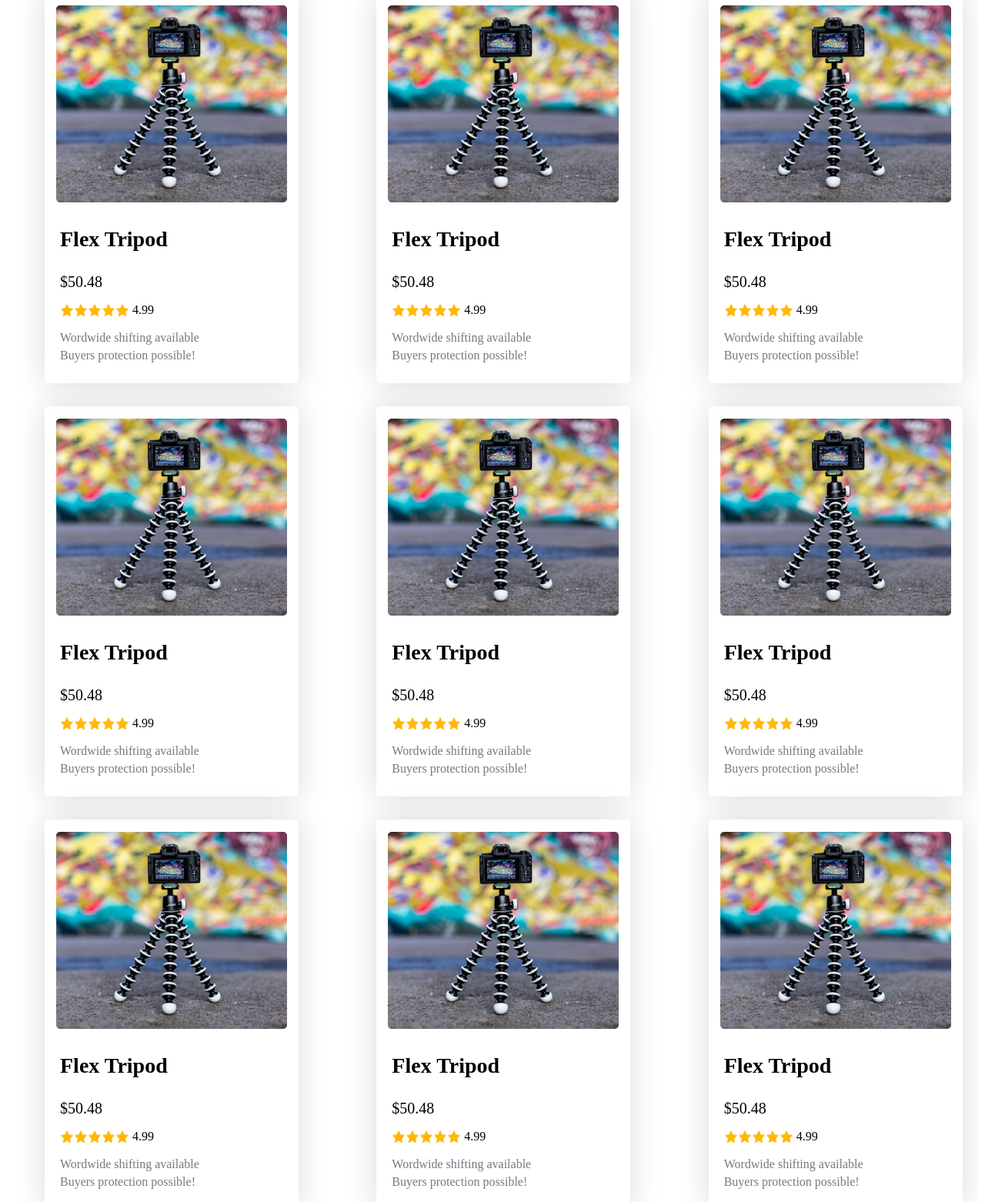
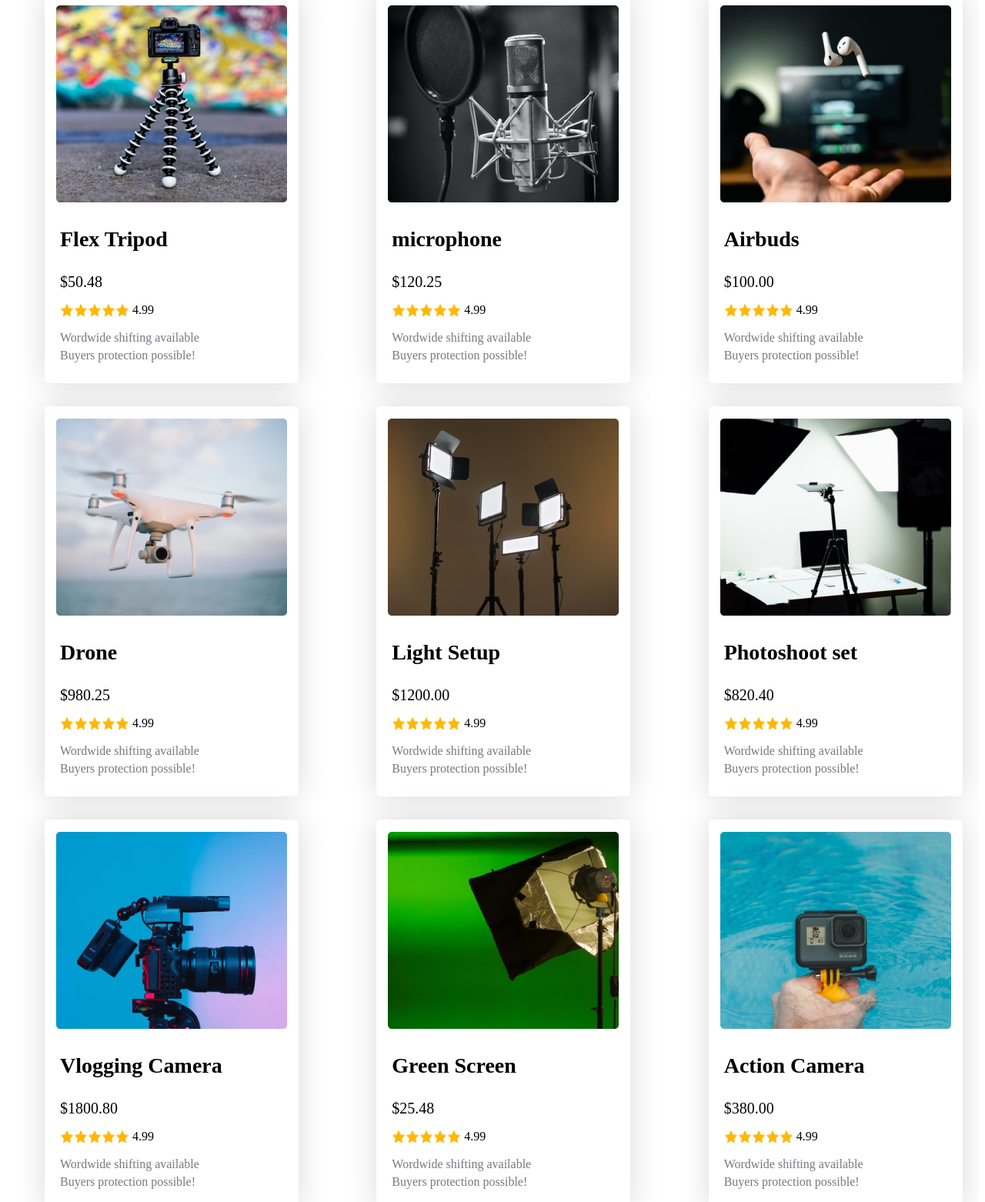
Before and after one commit to sabbir-shekh/influencer-gear, a plain HTML site: page index.html in a window 1280 px wide. Shown: the part 888-2450 px from the top of the page at 77% size. Drawn offline with Linux system fonts and the light colour scheme.

Commit message:
6th commit

```diff
--- a/index.html
+++ b/index.html
@@ -82,12 +82,12 @@ Buyers protection possible!</p>
 
     <div class="card">
         <div class="photo">
-        <img src="./media/tripod.png" alt="">
+        <img src="./media/mic.png" alt="">
         </div>
 
         <div class="container">
-        <h3 class="card-title">Flex Tripod</h3>
-        <span class="mrp">$50.48</span>
+        <h3 class="card-title">microphone</h3>
+        <span class="mrp">$120.25</span>
         <div class="star">
             <ul>
                 <img src="./star/icon-star.png" alt="">
@@ -107,12 +107,12 @@ Buyers protection possible!</p>
 
     <div class="card">
         <div class="photo">
-        <img src="./media/tripod.png" alt="">
+        <img src="./media/airpod.png" alt="">
         </div>
 
         <div class="container">
-        <h3 class="card-title">Flex Tripod</h3>
-        <span class="mrp">$50.48</span>
+        <h3 class="card-title">Airbuds</h3>
+        <span class="mrp">$100.00</span>
         <div class="star">
             <ul>
                 <img src="./star/icon-star.png" alt="">
@@ -132,12 +132,12 @@ Buyers protection possible!</p>
 
     <div class="card">
         <div class="photo">
-        <img src="./media/tripod.png" alt="">
+        <img src="./media/drone.png" alt="">
         </div>
 
         <div class="container">
-        <h3 class="card-title">Flex Tripod</h3>
-        <span class="mrp">$50.48</span>
+        <h3 class="card-title">Drone</h3>
+        <span class="mrp">$980.25</span>
         <div class="star">
             <ul>
                 <img src="./star/icon-star.png" alt="">
@@ -157,12 +157,12 @@ Buyers protection possible!</p>
 
     <div class="card">
         <div class="photo">
-        <img src="./media/tripod.png" alt="">
+        <img src="./media/lights.png" alt="">
         </div>
 
         <div class="container">
-        <h3 class="card-title">Flex Tripod</h3>
-        <span class="mrp">$50.48</span>
+        <h3 class="card-title">Light Setup</h3>
+        <span class="mrp">$1200.00</span>
         <div class="star">
             <ul>
                 <img src="./star/icon-star.png" alt="">
@@ -182,12 +182,12 @@ Buyers protection possible!</p>
 
     <div class="card">
         <div class="photo">
-        <img src="./media/tripod.png" alt="">
+        <img src="./media/setup.png" alt="">
         </div>
 
         <div class="container">
-        <h3 class="card-title">Flex Tripod</h3>
-        <span class="mrp">$50.48</span>
+        <h3 class="card-title">Photoshoot set</h3>
+        <span class="mrp">$820.40</span>
         <div class="star">
             <ul>
                 <img src="./star/icon-star.png" alt="">
@@ -207,12 +207,12 @@ Buyers protection possible!</p>
 
     <div class="card">
         <div class="photo">
-        <img src="./media/tripod.png" alt="">
+        <img src="./media/camera.png" alt="">
         </div>
 
         <div class="container">
-        <h3 class="card-title">Flex Tripod</h3>
-        <span class="mrp">$50.48</span>
+        <h3 class="card-title">Vlogging Camera</h3>
+        <span class="mrp">$1800.80</span>
         <div class="star">
             <ul>
                 <img src="./star/icon-star.png" alt="">
@@ -232,12 +232,12 @@ Buyers protection possible!</p>
 
     <div class="card">
         <div class="photo">
-        <img src="./media/tripod.png" alt="">
+        <img src="./media/single-light.png" alt="">
         </div>
 
         <div class="container">
-        <h3 class="card-title">Flex Tripod</h3>
-        <span class="mrp">$50.48</span>
+        <h3 class="card-title">Green Screen</h3>
+        <span class="mrp">$25.48</span>
         <div class="star">
             <ul>
                 <img src="./star/icon-star.png" alt="">
@@ -257,12 +257,12 @@ Buyers protection possible!</p>
 
     <div class="card">
         <div class="photo">
-        <img src="./media/tripod.png" alt="">
+        <img src="./media/action.png" alt="">
         </div>
 
         <div class="container">
-        <h3 class="card-title">Flex Tripod</h3>
-        <span class="mrp">$50.48</span>
+        <h3 class="card-title">Action Camera</h3>
+        <span class="mrp">$380.00</span>
         <div class="star">
             <ul>
                 <img src="./star/icon-star.png" alt="">
```
